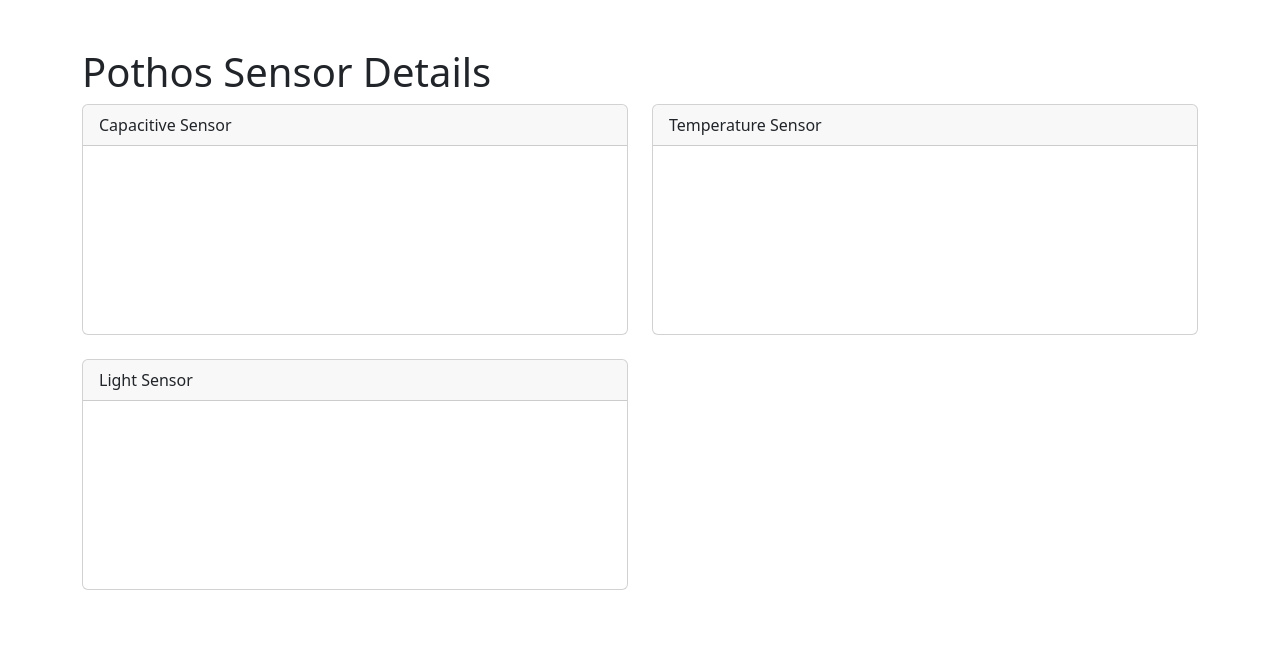
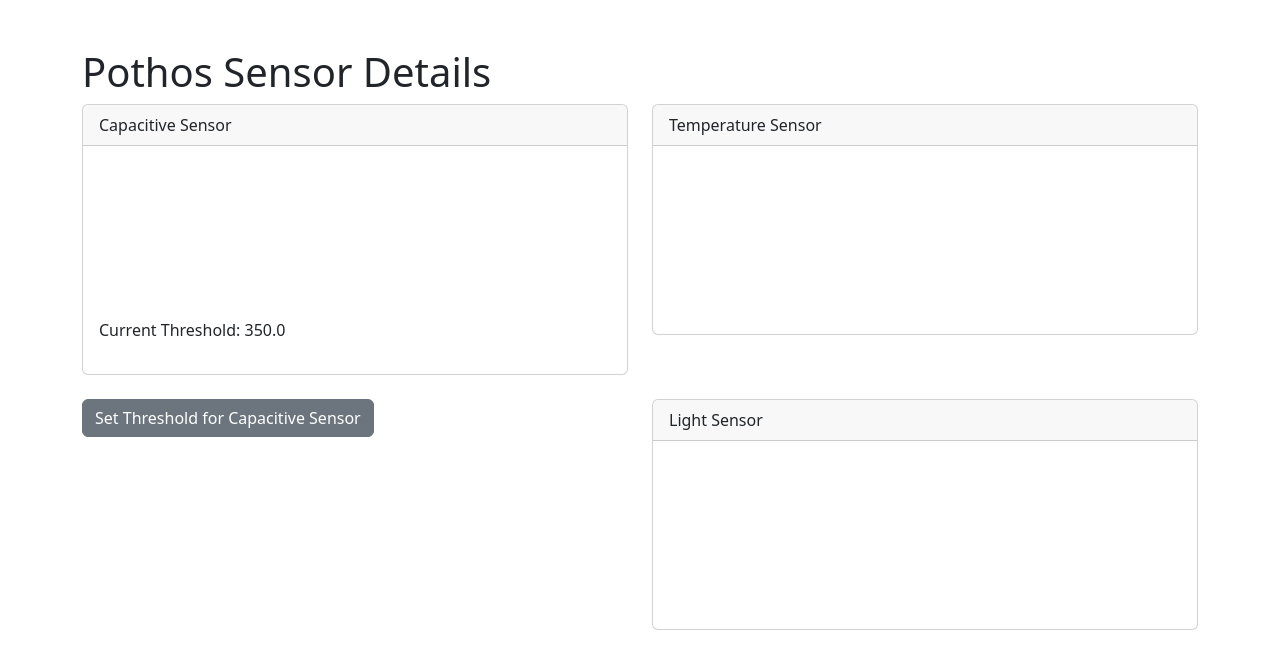
Before and after one commit to Coltinho10/CS437FinalProject, a Flask app: page /setup/1 in a window 1280 px wide. Shown: the top 669 px of the page. Run offline with Flask 3, Linux system fonts and the light colour scheme; a user stored in the database is signed in; data that the repository does not hold is empty; a map, chart or similar area stays blank.

Commit message:
Add threshold button and update DB schema

```diff
--- a/app/models.py
+++ b/app/models.py
@@ -21,5 +21,6 @@ class SoilSensorSetup(db.Model):
     capacitive_sensor_key = db.Column(db.String(100))
     temperature_sensor_key = db.Column(db.String(100))
     light_sensor_key = db.Column(db.String(100))
+    capacitive_sensor_threshold = db.Column(db.String(100))
 
     user = db.relationship('User', backref=db.backref('soil_sensor_setups', lazy=True))
--- a/app/routes.py
+++ b/app/routes.py
@@ -76,26 +76,23 @@ def init_routes(app, db, login_manager):  # Accept db and login_manager as argum
     #     db.session.commit()
     #     return {"status": "data saved"}
 
+    # TODO update these methods to not use old SensorData class
+    # @app.route('/historical-data')
+    # @login_required
+    # def get_historical_data():
+    #     start_date = request.args.get('start_date')
+    #     end_date = request.args.get('end_date')
+    #     data = SensorData.query.filter(SensorData.timestamp.between(start_date, end_date)).all()
+    #     return jsonify([{'timestamp': d.timestamp, 'value': d.value} for d in data])
 
-
-
-    # TODO update these methods to not use old SensorData class
-    @app.route('/historical-data')
-    @login_required
-    def get_historical_data():
-        start_date = request.args.get('start_date')
-        end_date = request.args.get('end_date')
-        data = SensorData.query.filter(SensorData.timestamp.between(start_date, end_date)).all()
-        return jsonify([{'timestamp': d.timestamp, 'value': d.value} for d in data])
-
-    @app.route('/export-data')
-    @login_required
-    def export_data():
-        data = SensorData.query.all()
-        df = pd.DataFrame([{'timestamp': d.timestamp, 'value': d.value} for d in data])
-        export_file = '/tmp/sensor_data.csv'
-        df.to_csv(export_file, index=False)
-        return send_file(export_file, as_attachment=True)
+    # @app.route('/export-data')
+    # @login_required
+    # def export_data():
+    #     data = SensorData.query.all()
+    #     df = pd.DataFrame([{'timestamp': d.timestamp, 'value': d.value} for d in data])
+    #     export_file = '/tmp/sensor_data.csv'
+    #     df.to_csv(export_file, index=False)
+    #     return send_file(export_file, as_attachment=True)
 
 
     @app.route('/profile', methods=['GET', 'POST'])
@@ -217,3 +214,28 @@ def init_routes(app, db, login_manager):  # Accept db and login_manager as argum
         }
 
         return jsonify(sensor_data)
+
+    @app.route('/set_threshold/<int:setup_id>', methods=['POST'])
+    @login_required
+    def set_threshold(setup_id):
+        setup = SoilSensorSetup.query.get_or_404(setup_id)
+        if setup.user_id != current_user.id:
+            abort(403)  # Unauthorized access
+
+        try:
+            threshold_value = float(request.form.get('threshold_value'))
+
+            # Add any additional validation
+            if threshold_value < 0 or threshold_value > 1000:  # Example range check
+                flash('Threshold value must be between 0 and 100', 'error')
+                return redirect(url_for('setup_details', setup_id=setup_id))
+
+            setup.capacitive_sensor_threshold = threshold_value
+            db.session.commit()
+
+            #flash(f'Threshold for {setup.name} set to {threshold_value}', 'success')
+            return redirect(url_for('setup_details', setup_id=setup_id))
+
+        except (ValueError, TypeError):
+            flash('Invalid threshold value. Please enter a valid number.', 'error')
+            return redirect(url_for('setup_details', setup_id=setup_id))
--- a/app/templates/setup_details.html
+++ b/app/templates/setup_details.html
@@ -4,13 +4,20 @@
 <head>
     <title>{{ setup.name }} - Sensor Details</title>
     <link rel="stylesheet" href="https://cdn.jsdelivr.net/npm/bootstrap@5.3.2/dist/css/bootstrap.min.css">
+    <script src="https://cdn.jsdelivr.net/npm/bootstrap@5.3.2/dist/js/bootstrap.bundle.min.js"></script>
     <script src="https://cdn.jsdelivr.net/npm/chart.js"></script>
-
+    <script src="https://ajax.googleapis.com/ajax/libs/jquery/3.6.4/jquery.min.js"></script>
 </head>
 
 <body>
     <div class="container mt-5">
         <h1>{{ setup.name }} Sensor Details</h1>
+
+        <!-- {% with messages = get_flashed_messages(with_categories=true) %} {% if messages %} {% for category, message in messages %}
+        <div class="alert alert-{{ category }}">
+            {{ message }}
+        </div>
+        {% endfor %} {% endif %} {% endwith %} -->
 
         <div class="row">
             <div class="col-md-6">
@@ -18,6 +25,7 @@
                     <div class="card-header">Capacitive Sensor</div>
                     <div class="card-body">
                         <canvas id="capacitiveSensorChart"></canvas>
+                        <p>Current Threshold: {{ setup.capacitive_sensor_threshold or 'Not Set' }}</p>
                     </div>
                 </div>
             </div>
@@ -34,6 +42,11 @@
 
         <div class="row">
             <div class="col-md-6">
+                <button type="button" class="btn btn-secondary align-button" data-bs-toggle="modal" data-bs-target="#setThresholdModal">
+                    Set Threshold for Capacitive Sensor
+                </button>
+            </div>
+            <div class="col-md-6">
                 <div class="card mb-4">
                     <div class="card-header">Light Sensor</div>
                     <div class="card-body">
@@ -43,9 +56,75 @@
             </div>
         </div>
 
+        <!-- Threshold Modal -->
+        <div class="modal fade" id="setThresholdModal" tabindex="-1" aria-labelledby="setThresholdModalLabel" aria-hidden="true">
+            <div class="modal-dialog modal-sm">
+                <div class="modal-content">
+                    <div class="modal-header">
+                        <h5 class="modal-title" id="setThresholdModalLabel">Set Threshold for Capacitive Sensor</h5>
+                        <button type="button" class="btn-close" data-bs-dismiss="modal" aria-label="Close"></button>
+                    </div>
+                    <div class="modal-body">
+                        <form id="thresholdForm" action="{{ url_for('set_threshold', setup_id=setup.id) }}" method="POST">
+                            <div class="mb-3">
+                                <label for="thresholdValue" class="form-label">Threshold Value</label>
+                                <input type="number" class="form-control" id="thresholdValue" name="threshold_value" min="0" max="1000" step="1" required>
+                            </div>
+                            <button type="submit" class="btn btn-primary">Set Threshold</button>
+                        </form>
+                    </div>
+                </div>
+            </div>
         </div>
 
         <script>
+            // Debug Modal Initialization
+            document.addEventListener('DOMContentLoaded', function() {
+                console.log('Bootstrap modal script loaded');
+
+                // Verify modal functionality
+                var thresholdModal = new bootstrap.Modal(document.getElementById('setThresholdModal'));
+
+                // Add debug logging to modal events
+                document.getElementById('setThresholdModal').addEventListener('show.bs.modal', function() {
+                    console.log('Modal is about to be shown');
+                });
+
+                document.getElementById('setThresholdModal').addEventListener('shown.bs.modal', function() {
+                    console.log('Modal has been shown');
+                });
+            });
+
+            // Form Submission Debug
+            document.getElementById('thresholdForm').addEventListener('submit', function(e) {
+                console.log('Form submitted');
+                e.preventDefault(); // Temporarily prevent submission
+
+                // Log form data
+                const formData = new FormData(e.target);
+                for (let [key, value] of formData.entries()) {
+                    console.log(`${key}: ${value}`);
+                }
+
+                // Manually submit with fetch to see detailed network info
+                fetch(e.target.action, {
+                        method: 'POST',
+                        body: formData
+                    })
+                    .then(response => {
+                        console.log('Response status:', response.status);
+                        return response.text();
+                    })
+                    .then(text => {
+                        console.log('Response text:', text);
+                        // Reload the page or update UI as needed
+                        window.location.reload();
+                    })
+                    .catch(error => {
+                        console.error('Fetch error:', error);
+                    });
+            });
+
             function createChart(canvasId, label, data, backgroundColor, borderColor) {
                 const ctx = document.getElementById(canvasId).getContext('2d');
 
```
Also changed, not shown: instance/project.db. Lines whose indentation alone changed are shown as unchanged.
